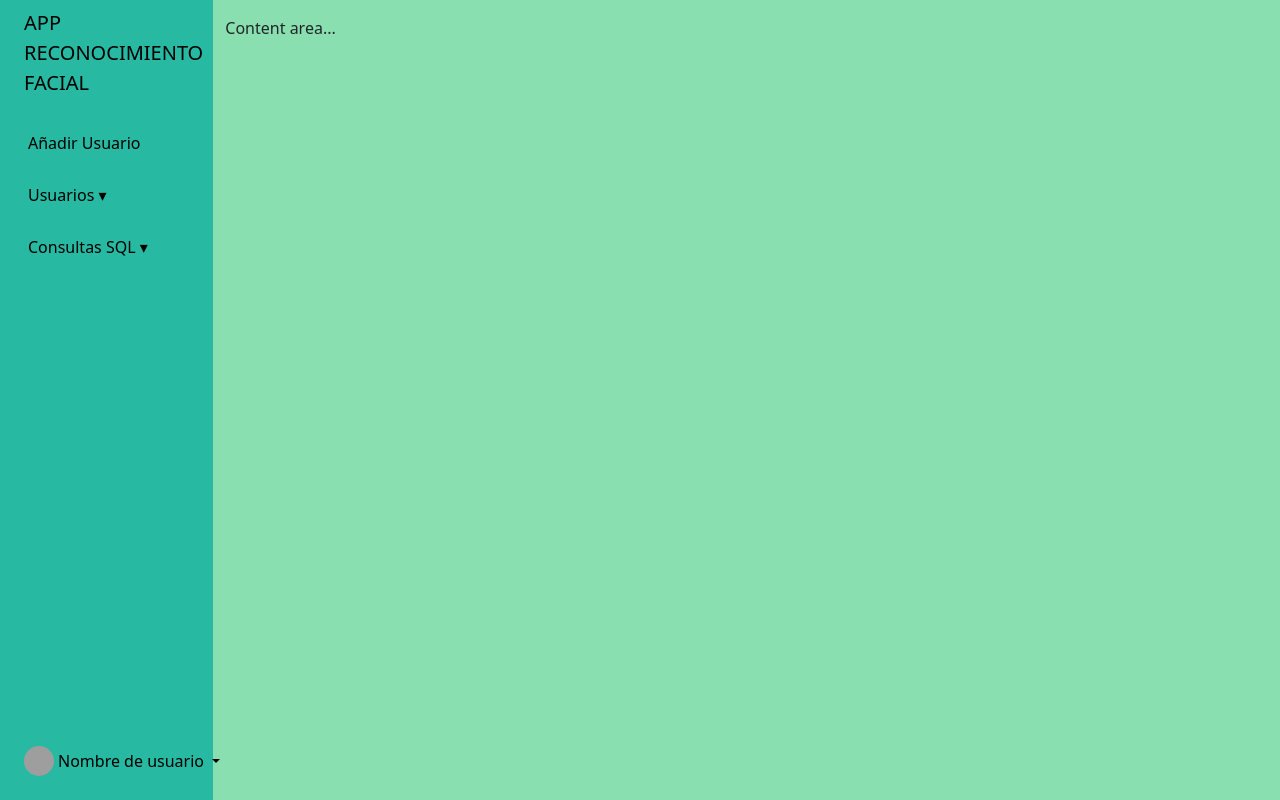
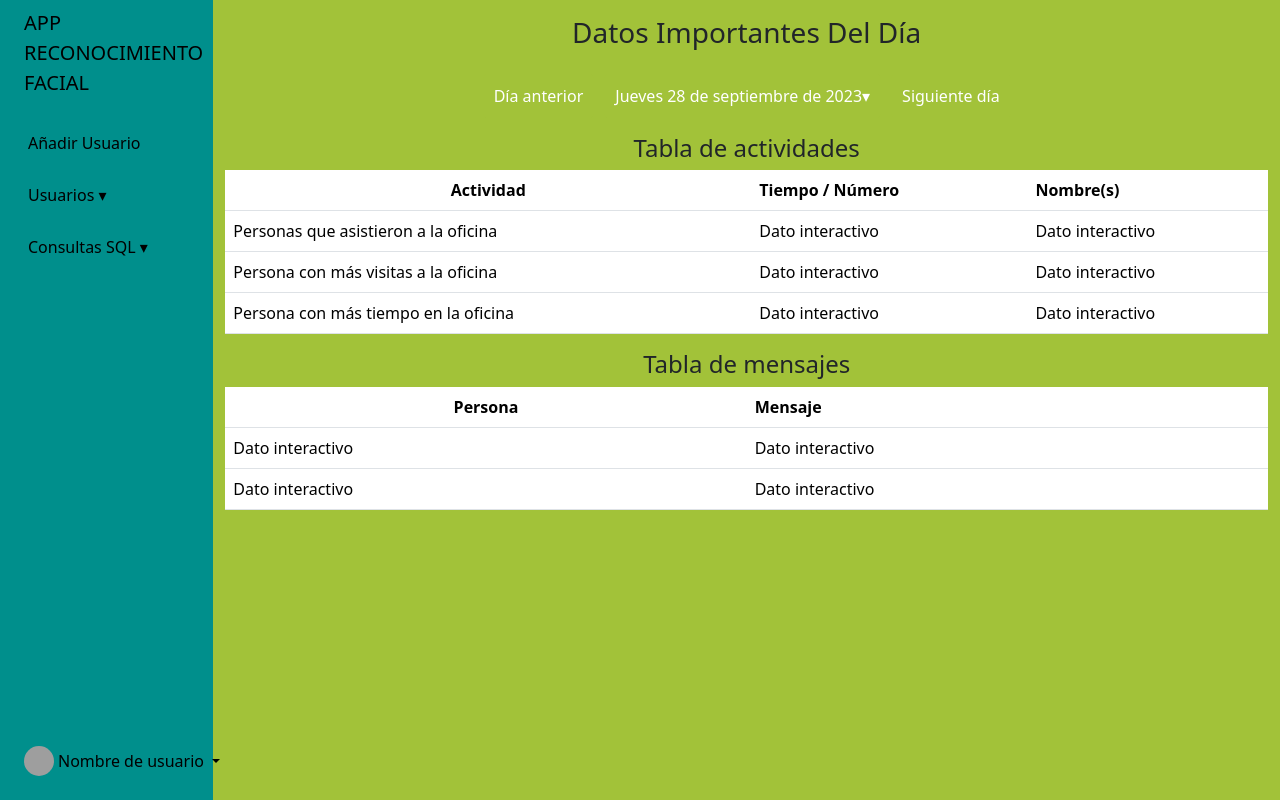
Before and after one commit to Sam220903/Web-ReconocimientoFacial, an Angular app: page / in a window 1280 px wide. Built offline with nearby package versions, Linux system fonts and the light colour scheme; grey boxes are pictures that could not be loaded.

Commit message:
modified:   src/app/Components/navbar/navbar.component.css 	modified:   src/app/Components/navbar/navbar.component.html

```diff
--- a/src/app/Components/navbar/navbar.component.css
+++ b/src/app/Components/navbar/navbar.component.css
@@ -2,3 +2,20 @@
 	color: black;
 	/* Cambia el color de los nombres de los menús */
 }
+
+.barra-item {
+	display: inline-block;
+	margin: 5px;
+	padding: 10px;
+	text-decoration: none;
+	color: #fff;
+	background-color: #a2c239;
+	border: 1px solid #a2c239;
+	border-radius: 5px;
+	transition: background-color 0.2s;
+}
+
+.barra-item:hover {
+	background-color: #87a323;
+	/* Cambia el color al pasar el cursor sobre un elemento */
+}
--- a/src/app/Components/navbar/navbar.component.html
+++ b/src/app/Components/navbar/navbar.component.html
@@ -63,9 +63,10 @@
 -->
 <div class="container-fluid">
 	<div class="row flex-nowrap">
-		<div class="col-auto col-md-3 col-xl-2 px-sm-2 px-0" style="background-color: #28b9a3;">
+		<div class="col-auto col-md-3 col-xl-2 px-sm-2 px-0" style="background-color: #008F8C;">
 			<div class="d-flex flex-column align-items-center align-items-sm-start px-3 pt-2 text-white min-vh-100">
 				<a href="/" class="d-flex align-items-center pb-3 mb-md-0 me-md-auto text-white text-decoration-none" >
+					<!-- <img src="" alt=""> Poner logo-->
 					<span class="fs-5 d-none d-sm-inline" style="color :black">APP RECONOCIMIENTO FACIAL</span>
 				</a>
 				<ul class="nav nav-pills flex-column mb-sm-auto mb-0 align-items-center align-items-sm-start" id="menu">
@@ -86,7 +87,7 @@
 								<a href="#" class="nav-link px-0"> <span class="d-none d-sm-inline" style="padding-left: 25px;"> → Edición</span>  </a>
 							</li>
 							<li>
-								<a href="#" class="nav-link px-0"> <span class="d-none d-sm-inline" style="padding-left: 25px;"> → Por definir</span> </a>
+								<a href="#" class="nav-link px-0"> <span class="d-none d-sm-inline" style="padding-left: 25px;"> → Eliminar Usuarios</span> </a>
 							</li>
 						</ul>
 					</li>
@@ -130,8 +131,83 @@
 				</div>
 			</div>
 		</div>
-		<div class="col py-3" style = "background:#89dfaf;">
-			Content area...
+		<div class="col py-3" style = "background:#a2c239;">
+
+			<div class="text-center">
+				<h3>Datos Importantes Del Día</h3>
+			</div>
+
+			<div class="text-center" style="background-color: #a2c239; padding: 10px;">
+				<a href="#" class="barra-item">Día anterior</a>
+				<a href="#" class="barra-item">Jueves 28 de septiembre de 2023▾</a>
+				<a href="#" class="barra-item">Siguiente día</a>
+			</div>
+
+			<div class="text-center">
+				<h4>Tabla de actividades</h4>
+			</div>
+
+			<!-- Tabla para llenar el resto del espacio -->
+			<table class="table table-unbordered">
+				<thead>
+					<tr>
+						<th  class="text-center">Actividad </th>
+						<th>Tiempo / Número</th>
+						<th>Nombre(s)</th>
+						<!-- Agrega más encabezados según sea necesario -->
+					</tr>
+				</thead>
+				<tbody>
+					<tr>
+						<td>Personas que asistieron a la oficina</td>
+						<td>Dato interactivo</td>
+						<td>Dato interactivo</td>
+						<!-- Agrega más filas y datos según sea necesario -->
+					</tr>
+					<tr>
+						<td>Persona con más visitas a la oficina</td>
+						<td>Dato interactivo</td>
+						<td>Dato interactivo</td>
+						<!-- Agrega más filas y datos según sea necesario -->
+					</tr>
+					<tr>
+						<td>Persona con más tiempo en la oficina</td>
+						<td>Dato interactivo</td>
+						<td>Dato interactivo</td>
+						<!-- Agrega más filas y datos según sea necesario -->
+					</tr>
+					<!-- Agrega más filas según sea necesario -->
+				</tbody>
+			</table>
+
+				<div class="text-center">
+					<h4>Tabla de mensajes</h4>
+				</div>
+
+			<table class="table table-unbordered">
+				<thead>
+					<tr>
+						<th class="text-center"> Persona </th>
+						<th> Mensaje </th>
+						<!-- Agrega más encabezados según sea necesario -->
+					</tr>
+				</thead>
+				<tbody>
+					<tr>
+						<td>Dato interactivo</td>
+						<td>Dato interactivo</td>
+						<!-- Agrega más filas y datos según sea necesario -->
+					</tr>
+					<tr>
+						<td>Dato interactivo</td>
+						<td>Dato interactivo</td>
+						<!-- Agrega más filas y datos según sea necesario -->
+					</tr>
+
+					<!-- Agrega más filas según sea necesario -->
+				</tbody>
+			</table>
+
 		</div>
 	</div>
 </div>
```
